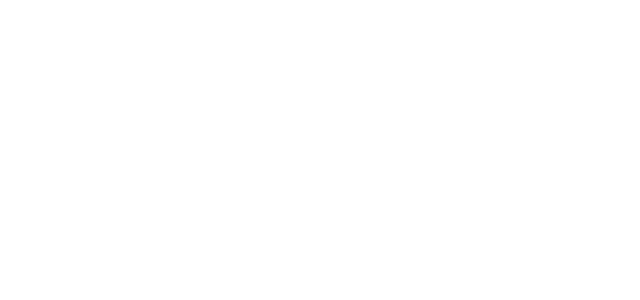
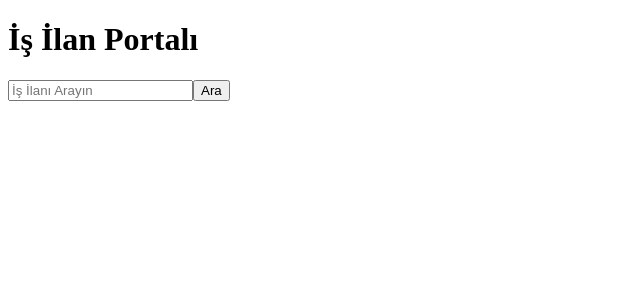
Before and after one commit to erturkomer/job_application_project, a React (Vite) app: page / in a window 1280 px wide. Shown: the top 300 px of the page, without its empty margins (0-640 px from the left). Built offline with nearby package versions, Linux system fonts and the light colour scheme.

Commit message:
The first steps in the project have been taken and the app.jsx file has been updated.

```diff
--- a/src/App.jsx
+++ b/src/App.jsx
@@ -7,9 +7,17 @@
   const [count, setCount] = useState(0)
 
   return (
-    <>
+    <div className="App">
+      <h1>İş İlan Portalı</h1>
+      <div className="header">
 
-    </>
+        <div className="arama_kutusu">
+          <input type="text" placeholder="İş İlanı Arayın" />
+          <button id="arama_butonu">Ara</button>
+        </div>
+
+      </div>
+    </div>
   )
 }
 
```
